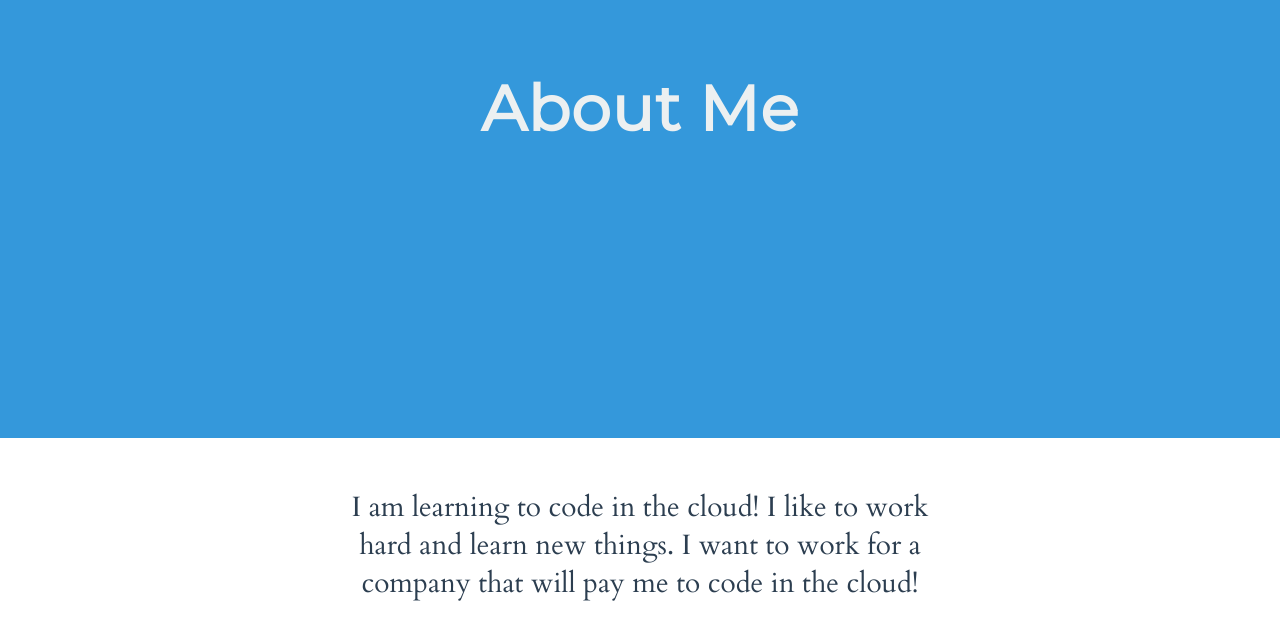
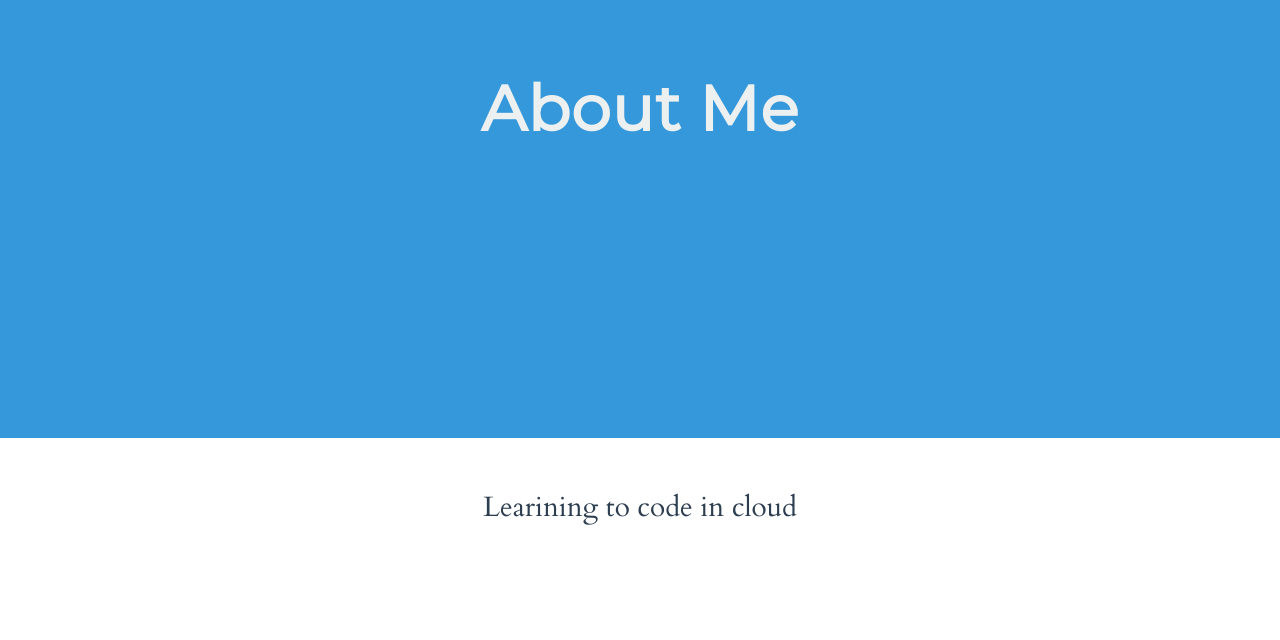
Before and after one commit to zenvenki/my-portfolio, a plain HTML site: page index.html in a window 1280 px wide. Shown: the part 1670-2310 px from the top of the page. Drawn offline with Linux system fonts and the light colour scheme.

Commit message:
changed html content in code

```diff
--- a/index.html
+++ b/index.html
@@ -116,8 +116,7 @@
 
     <section class="section section--alignCentered section--description">
       <p class="color--darkgrey section__description">
-        I am learning to code in the cloud! I like to work hard and learn new things.
-        I want to work for a company that will pay me to code in the cloud!
+        Learining to code in cloud
       </p>
 
     <div class="background--skyBlue modal--closed">
```
